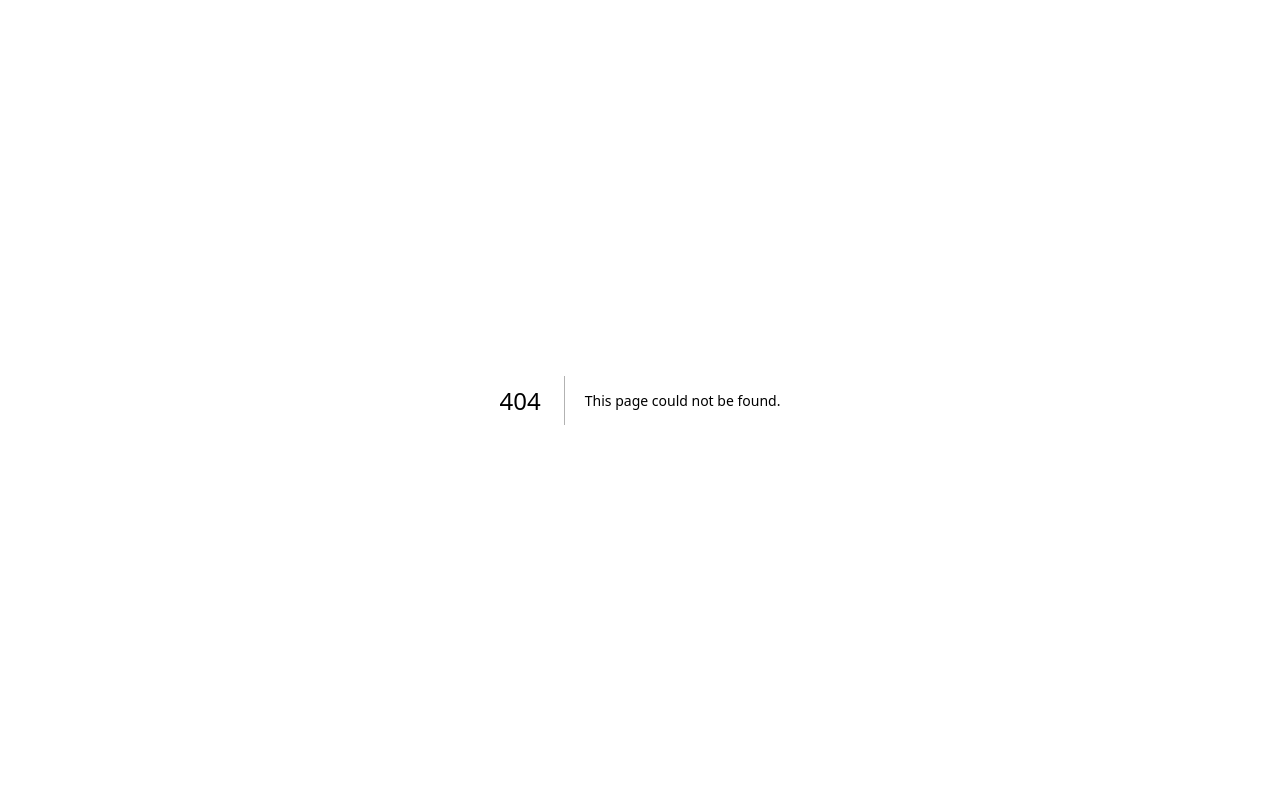
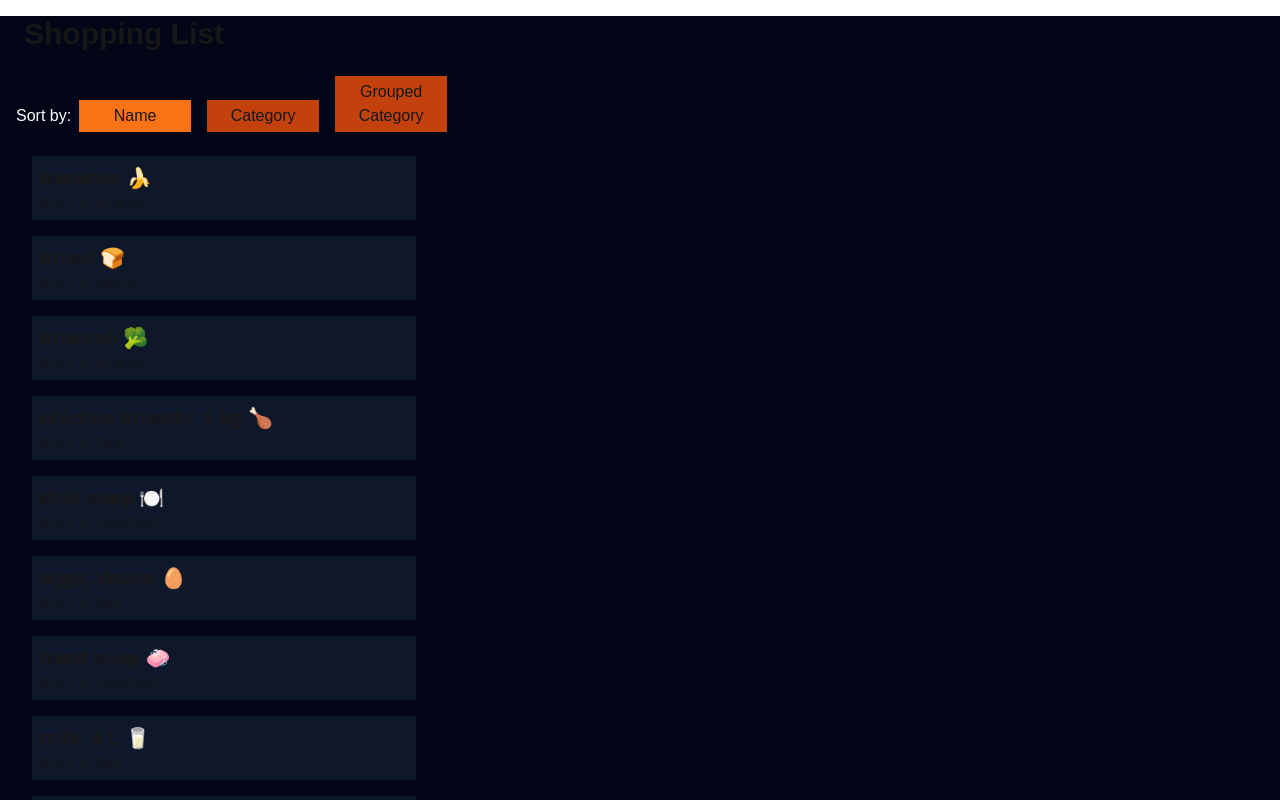
Before and after one commit to SethG1262/cprg306-assignments, a Next.js app: page /week-6 in a window 1280 px wide. Before the commit this address had no page. Shown: the top 800 px of the page. Built offline with nearby package versions, Linux system fonts and the light colour scheme.

Commit message:
week-6
donw

```diff
--- a/app/page.js
+++ b/app/page.js
@@ -16,6 +16,9 @@
       <p>
         <Link href="/week-5"> Week 5</Link>
       </p>
+      <p>
+        <Link href="/week-6"> Week 6</Link>
+      </p>
     </main>
   );
 }
--- /dev/null
+++ b/app/week-6/item-list.js
@@ -0,0 +1,88 @@
+'use client';
+import React, { useState } from 'react';
+import Item from './item.js';
+import itemsData from './items.json';
+
+const ItemList = () => {
+  const [sortBy, setSortBy] = useState('name');  // Default sorting by name
+
+  // Function to group items by category
+  const groupItemsByCategory = (items) => {
+    const grouped = items.reduce((acc, item) => {
+      if (!acc[item.category]) {
+        acc[item.category] = [];
+      }
+      acc[item.category].push(item);
+      return acc;
+    }, {});
+
+    // Sort items within each category
+    Object.keys(grouped).forEach((category) => {
+      grouped[category].sort((a, b) => a.name.localeCompare(b.name));
+    });
+
+    return grouped;
+  };
+
+  let sortedItems;
+  if (sortBy === 'name') {
+    // Sort by name
+    sortedItems = [...itemsData].sort((a, b) => a.name.localeCompare(b.name));
+  } else if (sortBy === 'category') {
+    // Sort by category
+    sortedItems = [...itemsData].sort((a, b) => a.category.localeCompare(b.category));
+  } else if (sortBy === 'group') {
+    // Group items by category and sort
+    sortedItems = groupItemsByCategory(itemsData);
+  }
+
+  return (
+    <div className='m-4'>
+      <div>
+        <label  className="text-white">Sort by:</label>
+        <button
+          onClick={() => setSortBy('name')}
+          className={`p-1 m-2 w-28 ${sortBy === 'name' ? 'bg-orange-500' : 'bg-orange-700'}`}
+        >
+          Name
+        </button>
+        <button
+          onClick={() => setSortBy('category')}
+          className={`p-1 m-2 w-28 ${sortBy === 'category' ? 'bg-orange-500' : 'bg-orange-700'}`}
+        >
+          Category
+        </button>
+        <button
+          onClick={() => setSortBy('group')}
+          className={`p-1 m-2 w-28 ${sortBy === 'group' ? 'bg-orange-500' : 'bg-orange-700'}`}
+        >
+          Grouped Category
+        </button>
+      </div>
+
+      {/* Render Items */}
+      <ul>
+        {sortBy === 'group' ? (
+          // Render grouped items by category
+          Object.keys(sortedItems).sort().map((category) => (
+            <div key={category}>
+              <h3 className="capitalize text-xl">{category}</h3>
+              <ul>
+                {sortedItems[category].map((item) => (
+                  <Item key={item.id} item={item} />
+                ))}
+              </ul>
+            </div>
+          ))
+        ) : (
+          // Render sorted items by name or category
+          sortedItems.map((item) => (
+            <Item key={item.id} item={item} />
+          ))
+        )}
+      </ul>
+    </div>
+  );
+};
+
+export default ItemList;
--- /dev/null
+++ b/app/week-6/item.js
@@ -0,0 +1,10 @@
+export default function Item({ item }) {
+    return (
+      <li className="p-2 m-4 bg-slate-900 max-w-sm">
+          <h2 className="text-xl font-bold">{item.name || 'Unknown Item'}</h2>
+        <div className="text-sm">
+          Buy {item.quantity} in {item.category}
+        </div>
+      </li>
+    );
+  }
--- /dev/null
+++ b/app/week-6/items.json
@@ -0,0 +1,74 @@
+[
+    {
+      "id": "1h2GJKH12gkHG31h1H",
+      "name": "milk, 4 L 🥛",
+      "quantity": 1,
+      "category": "dairy"
+    },
+    {
+      "id": "2KJH3k2j3H1k2J3K1H",
+      "name": "bread 🍞",
+      "quantity": 2,
+      "category": "bakery"
+    },
+    {
+      "id": "3h2KJH3k2j3H1k2J3",
+      "name": "eggs, dozen 🥚",
+      "quantity": 2,
+      "category": "dairy"
+    },
+    {
+      "id": "4k2J3K1H2GJKH12gk",
+      "name": "bananas 🍌",
+      "quantity": 6,
+      "category": "produce"
+    },
+    {
+      "id": "5H1h1H2KJH3k2j3H",
+      "name": "broccoli 🥦",
+      "quantity": 3,
+      "category": "produce"
+    },
+    {
+      "id": "6H1k2J3K1H2GJKH1",
+      "name": "chicken breasts, 1 kg 🍗",
+      "quantity": 1,
+      "category": "meat"
+    },
+    {
+      "id": "7gkHG31h1H2KJH3k",
+      "name": "pasta sauce 🍝",
+      "quantity": 3,
+      "category": "canned goods"
+    },
+    {
+      "id": "8j3H1k2J3K1H2GJK",
+      "name": "spaghetti, 454 g 🍝",
+      "quantity": 2,
+      "category": "dry goods"
+    },
+    {
+      "id": "9H12gkHG31h1H2KJ",
+      "name": "toilet paper, 12 pack 🧻",
+      "quantity": 1,
+      "category": "household"
+    },
+    {
+      "id": "10H3k2j3H1k2J3K1",
+      "name": "paper towels, 6 pack",
+      "quantity": 1,
+      "category": "household"
+    },
+    {
+      "id": "11k2J3K1H2GJKH12",
+      "name": "dish soap 🍽️",
+      "quantity": 1,
+      "category": "household"
+    },
+    {
+      "id": "12GJKH12gkHG31h1",
+      "name": "hand soap 🧼",
+      "quantity": 4,
+      "category": "household"
+    }
+  ]
--- /dev/null
+++ b/app/week-6/page.js
@@ -0,0 +1,13 @@
+import ItemList from './item-list';
+
+export default function Page() {
+  return (
+    <main className="bg-slate-950">
+        <div className='m-4'>
+            <h2 className="text-3xl font-bold m-2" >Shopping List</h2>
+
+        </div>
+      <ItemList />
+    </main>
+  );
+}
```
